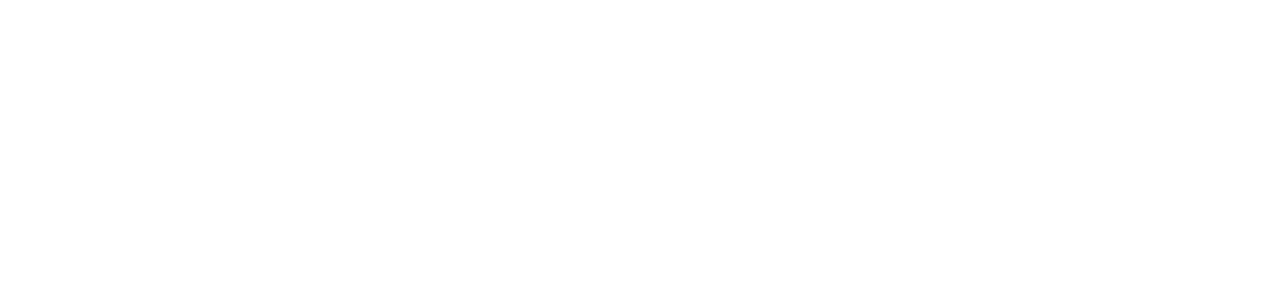
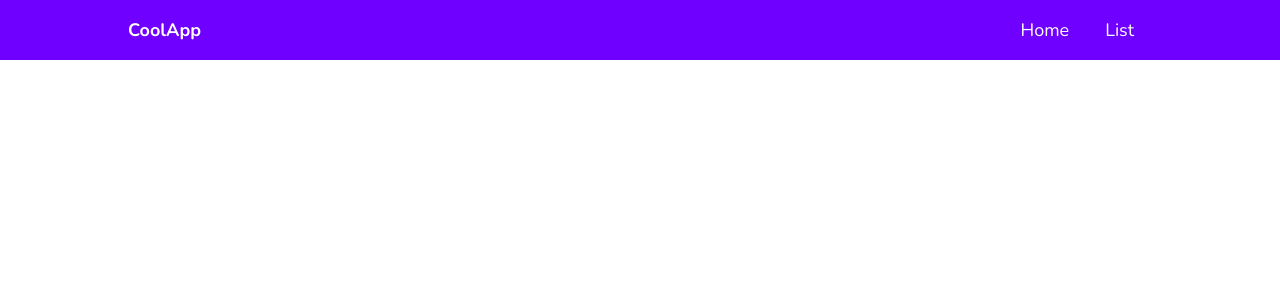
Before and after one commit to kaplantm/angular_flashcards, an Angular app: page / in a window 1280 px wide. Shown: the top 300 px of the page. Built offline with nearby package versions, Linux system fonts and the light colour scheme.

Commit message:
generate home and list components

```diff
--- a/src/app/app.component.html
+++ b/src/app/app.component.html
@@ -1 +1,16 @@
-<router-outlet></router-outlet>
+<header>
+  <div class="container">
+    <a routerLink="/" class="logo">CoolApp</a>
+    <nav>
+      <ul>
+        <li><a href="#" routerLink="/">Home</a></li>
+        <li><a href="#" routerLink="/list">List</a></li>
+      </ul>
+    </nav>
+  </div>
+</header>
+
+<!-- Where the router component is displayed? -->
+<div class="container">
+  <router-outlet></router-outlet>
+</div>
--- a/src/app/app.module.ts
+++ b/src/app/app.module.ts
@@ -3,10 +3,14 @@
 
 import { AppRoutingModule } from './app-routing.module';
 import { AppComponent } from './app.component';
+import { HomeComponent } from './home/home.component';
+import { ListComponent } from './list/list.component';
 
 @NgModule({
   declarations: [
-    AppComponent
+    AppComponent,
+    HomeComponent,
+    ListComponent
   ],
   imports: [
     BrowserModule,
--- /dev/null
+++ b/src/app/home/home.component.html
@@ -0,0 +1 @@
+<p>home works!</p>
--- /dev/null
+++ b/src/app/home/home.component.ts
@@ -0,0 +1,15 @@
+import { Component, OnInit } from '@angular/core';
+
+@Component({
+  selector: 'app-home',
+  templateUrl: './home.component.html',
+  styleUrls: ['./home.component.scss']
+})
+export class HomeComponent implements OnInit {
+
+  constructor() { }
+
+  ngOnInit() {
+  }
+
+}
--- /dev/null
+++ b/src/app/list/list.component.html
@@ -0,0 +1 @@
+<p>list works!</p>
--- /dev/null
+++ b/src/app/list/list.component.ts
@@ -0,0 +1,15 @@
+import { Component, OnInit } from '@angular/core';
+
+@Component({
+  selector: 'app-list',
+  templateUrl: './list.component.html',
+  styleUrls: ['./list.component.scss']
+})
+export class ListComponent implements OnInit {
+
+  constructor() { }
+
+  ngOnInit() {
+  }
+
+}
--- a/src/styles.scss
+++ b/src/styles.scss
@@ -1 +1,51 @@
 /* You can add global styles to this file, and also import other style files */
+
+@import url("https://fonts.googleapis.com/css?family=Nunito:400,700&display=swap");
+
+$primary: rgb(111, 0, 255);
+
+body {
+  margin: 0;
+  font-family: "Nunito", "sans-serif";
+  font-size: 18px;
+}
+
+.container {
+  width: 80%;
+  margin: 0 auto;
+}
+
+header {
+  background: $primary;
+  padding: 1em 0;
+
+  a {
+    color: white;
+    text-decoration: none;
+  }
+  a.logo {
+    font-weight: bold;
+  }
+
+  nav {
+    float: right;
+
+    ul {
+      list-style-type: none;
+      margin: 0;
+      display: flex;
+
+      li a {
+        padding: 1em;
+
+        &:hover {
+          background: darken($primary, 10%);
+        }
+      }
+    }
+  }
+}
+
+h1 {
+  margin-top: 2em;
+}
```
Also changed, not shown: src/app/home/home.component.scss (added), src/app/list/list.component.scss (added), 2 other files (tests, documents, lock files or other folders).
